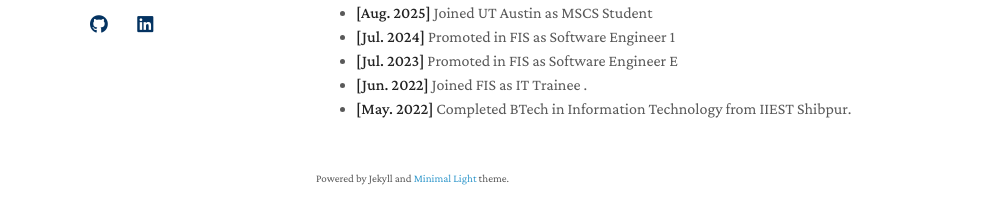
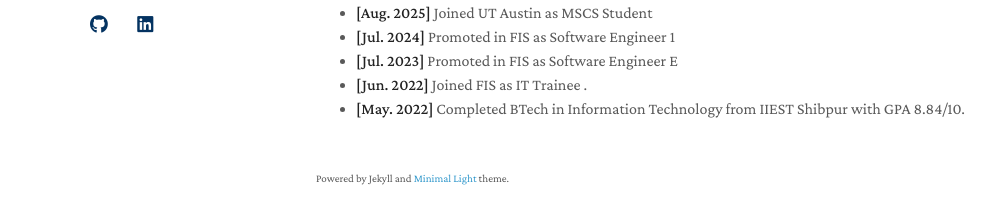
Before and after one commit to Ankan-Halder/Ankan-Halder.github.io, a Jekyll site: the page built from index.md, in a window 1280 px wide. Shown: the part 425-649 px from the top of the page, without its empty margins (154-1149 px from the left). Built offline with Jekyll 4.4.1, drawn with Linux system fonts in a browser that asks for light colours; a style sheet for code colours, icons or effects is not loaded.

Commit message:
Update homepage

```diff
--- a/index.md
+++ b/index.md
@@ -19,7 +19,7 @@ I am a Software Engineer 1 at FIS . I am a MSCS student with GPA 4/4 as well at
 - **[Jul. 2024]**   Promoted in FIS as Software Engineer 1
 - **[Jul. 2023]**   Promoted in FIS as Software Engineer E
 - **[Jun. 2022]**   Joined FIS as IT Trainee .
-- **[May. 2022]**   Completed BTech in Information Technology from IIEST Shibpur.
+- **[May. 2022]**   Completed BTech in Information Technology from IIEST Shibpur with GPA 8.84/10.
 
 <!-- {% include_relative _includes/publications.md %}
 
```
